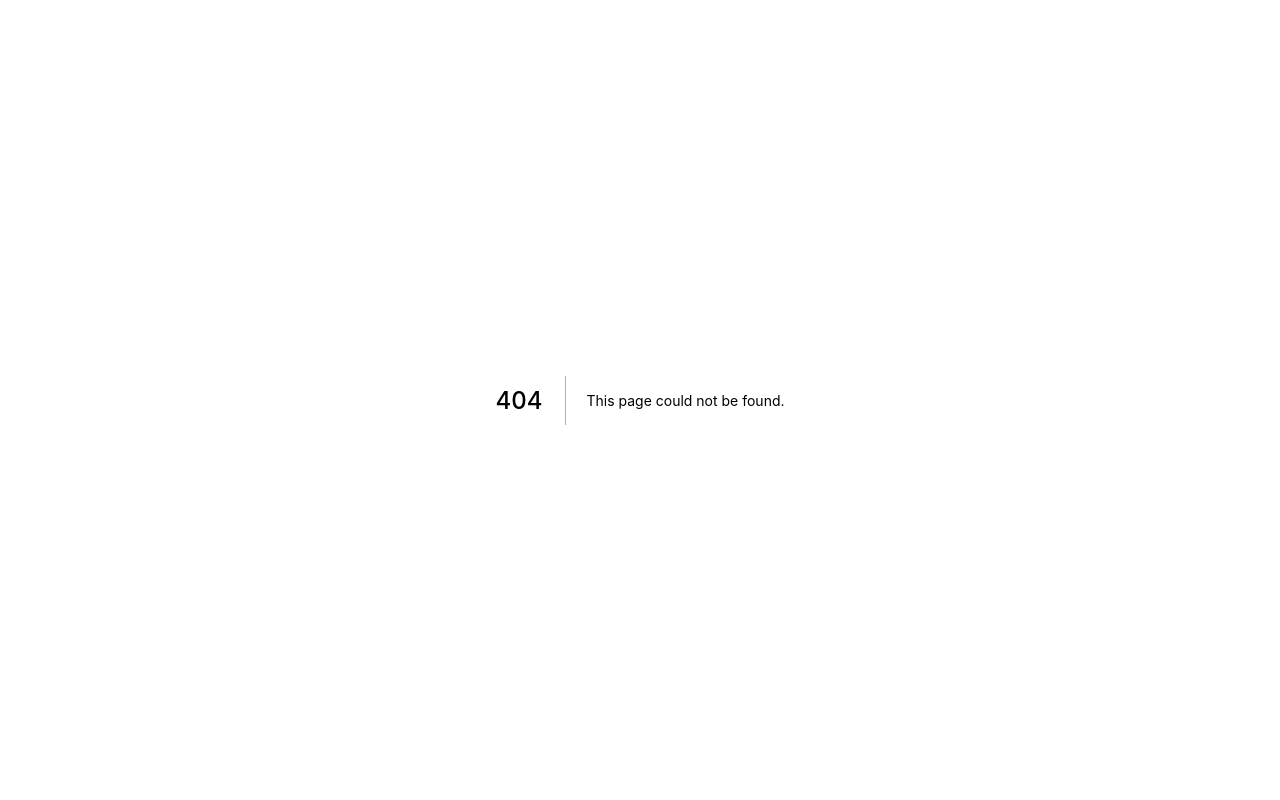
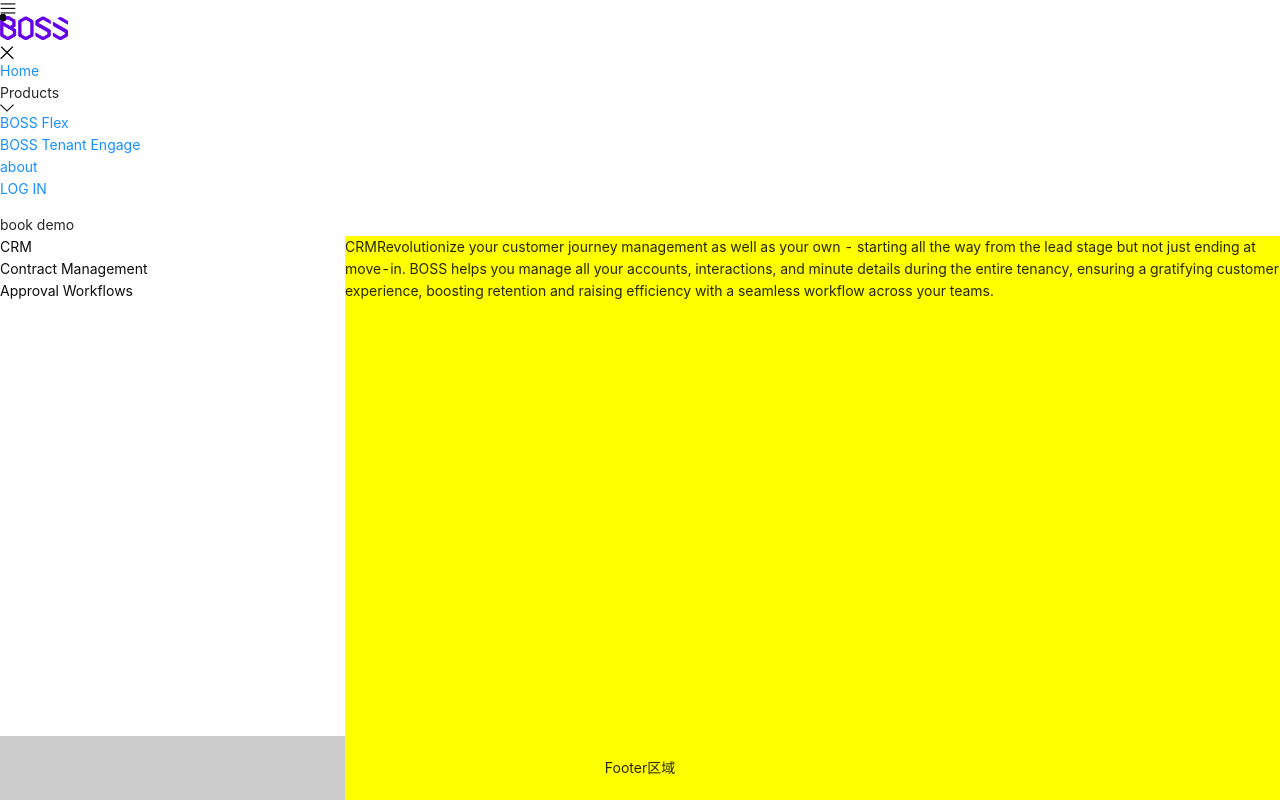
Before and after one commit to RickChenCX/nextjs-website, a Next.js app: page /product/flex in a window 1280 px wide. Before the commit this address had no page. Shown: the top 800 px of the page. Built offline with nearby package versions, Linux system fonts and the light colour scheme.

Commit message:
feat: anchor

```diff
--- /dev/null
+++ b/src/components/SectionAnchor/SectionContainer.ts
@@ -0,0 +1,39 @@
+const LocalJson = {
+  FLEX: [
+    {
+      title: "CRM",
+      description:
+        "Revolutionize your customer journey management as well as your own - starting all the way from the lead stage but not just ending at move-in. BOSS helps you manage all your accounts, interactions, and minute details during the entire tenancy, ensuring a gratifying customer experience, boosting retention and raising efficiency with a seamless workflow across your teams.",
+      list: [
+        "Customer management",
+        "Lead & opportunity management",
+        "Agency management",
+      ],
+    },
+    {
+        title: "Contract Management",
+        description:"With BOSS, the contract stage being painful process becomes a thing of the past. Easily tailor contracts to fit you and your tenant's needs. Fixed-term or subcription? No problem. Get reminders and notifications for renewals, signing and terminations. Have billing, space access and permissions automated from the contract. Use our integrated e-signature process to expedite everything, ensuring everything is smooth-sailing.",
+        list: [
+          "Full range of contract types",
+          "Contract lifecycle management",
+          "Automate contract-based billing",
+          "e-Signatures",
+          "Streamline space access control",
+        ],
+      },
+      {
+        title: "Approval Workflows",
+        description:"Configure your own contract approval workflow and make sure your company's rules are fool-proof.  Once your workflow is set up, the approval process will be passed seamlessly from approver to approver.  Say goodbye to human error.  Be prepared to hear endless 'Thank yous'.",
+        list: [
+          "Configurable workflows",
+          "Visual workflows",
+        ],
+      },
+  ],
+  TEA: [
+    { title: "tea0", id: "tea-0" },
+    { title: "tea1", id: "tea-1" },
+    { title: "tea2", id: "tea-2" },
+  ],
+};
+export default LocalJson;
--- /dev/null
+++ b/src/components/SectionAnchor/index.d.ts
@@ -0,0 +1,8 @@
+import { AnchorProps } from "antd/lib/anchor";
+export enum ProductType {
+    flex = "FLEX",
+    tea = "TEA"
+}
+export interface ConfigProps extends AnchorProps {
+    type: ProductType
+}
--- /dev/null
+++ b/src/components/SectionAnchor/index.module.css
@@ -0,0 +1,26 @@
+.activeColor{
+    color: #5528FF
+}
+.activeColor:before {
+    content: "";
+    background-color: #5409ff;
+    width: 0.4rem;
+    height: 0.4rem;
+    border-radius: 50%;
+    position: absolute;
+    top: 0.9rem;
+    left: 0;
+}
+.normolColor{
+    color: #0D0D0D;
+}
+.normolColor:before {
+    content: "";
+    background-color: #0D0D0D;
+    width: 0.4rem;
+    height: 0.4rem;
+    border-radius: 50%;
+    position: absolute;
+    top: 0.9rem;
+    left: 0;
+}
--- /dev/null
+++ b/src/components/SectionAnchor/index.tsx
@@ -0,0 +1,63 @@
+import { Anchor, Button, Affix } from "antd";
+import { AnchorProps } from "antd/lib/anchor";
+import { ReactElement, useState } from "react";
+
+import LocalJson from "./SectionContainer";
+import { ConfigProps } from "./index.d";
+import styles from "./index.module.css";
+function SectionAnchor(props: ConfigProps) {
+  const sections = LocalJson[props.type];
+  const [activeItem, setActiveItem] = useState("");
+
+  const onChange = (link: string) => {
+    console.log("Anchor:OnChange", link);
+    setActiveItem(link);
+  };
+  const jumpTo = (link: string) => {
+    console.log(link, "??!!");
+    setActiveItem(link);
+  };
+  if (sections.length === 0) {
+    return null;
+  }
+  return (
+    <>
+      <Anchor
+        style={{ display: "none" }}
+        showInkInFixed
+        affix={true}
+        {...props}
+        getCurrentAnchor={() => activeItem}
+        onChange={onChange}
+      >
+        {sections.map(({ title }, index) => (
+          <Anchor.Link
+            title={title}
+            href={`#${props.type}-${index}`}
+            key={index}
+          />
+        ))}
+      </Anchor>
+      <Affix offsetTop={10}>
+        <ul>
+          {sections.map(({ title }, index) => (
+            <li key={index}>
+              <a
+                href={`#${props.type}-${index}`}
+                className={
+                  activeItem === `#${props.type}-${index}`
+                    ? styles.activeColor
+                    : styles.normolColor
+                }
+              >
+                {title}
+              </a>
+            </li>
+          ))}
+        </ul>
+      </Affix>
+    </>
+  );
+}
+
+export default SectionAnchor;
--- /dev/null
+++ b/src/components/SectionLayout/index.module.css
@@ -0,0 +1,13 @@
+.layoutContainer{
+    display: flex;
+    justify-content:flex-start;
+}
+.layoutSideSection{
+    width: 345px;
+    background: "#eee";
+}
+.layoutContent{
+    display: flex;
+    flex: 1;
+    flex-flow: column;
+}
--- /dev/null
+++ b/src/components/SectionLayout/index.tsx
@@ -0,0 +1,28 @@
+import { Anchor } from "antd";
+import { AnchorProps } from "antd/lib/anchor";
+import React, { ReactElement, ReactNode } from "react";
+import { ProductType } from "components/SectionAnchor/index.d";
+import SectionAnchor from "components/SectionAnchor";
+import styles from './index.module.css';
+
+interface SectionLayoutProps {
+  type: ProductType;
+  mode: String;
+  children: ReactNode;
+}
+function SectionLayout({
+  children,
+  mode,
+  type,
+}: SectionLayoutProps): ReactElement {
+  return (
+    <div className={styles.layoutContainer}>
+      <div className={styles.layoutSideSection}>
+        <SectionAnchor type={type} />
+      </div>
+      <div className={styles.layoutContent}>{children}</div>
+    </div>
+  );
+}
+
+export default SectionLayout;
--- a/src/pages/_app.tsx
+++ b/src/pages/_app.tsx
@@ -3,6 +3,7 @@
 import type { ReactElement, ReactNode } from "react";
 import type { NextPage } from "next";
 import "tailwindcss/tailwind.css";
+import 'antd/dist/antd.css';
 
 type NextPageWithLayout = NextPage & {
   getLayout?: (page: ReactElement) => ReactNode;
--- /dev/null
+++ b/src/pages/product/flex/index.tsx
@@ -0,0 +1,41 @@
+import Head from "next/head";
+import styles from "../styles/Home.module.css";
+import type { ReactElement } from "react";
+import Layout from "components/Layout";
+import SectionAnchor from "components/SectionAnchor";
+import LocalJson from "components/SectionAnchor/SectionContainer";
+import { ProductType } from "components/SectionAnchor/index.d";
+import SectionLayout from "components/SectionLayout";
+export default function Flex() {
+  console.log(LocalJson.FLEX);
+  return (
+    <div>
+      <main>
+        <SectionLayout mode="moblie" type={ProductType.flex}>
+          {LocalJson &&
+            LocalJson[ProductType.flex] &&
+            LocalJson[ProductType.flex].map((item, index) => {
+              return (
+                <div
+                  key={`${index}`}
+                  id={`${ProductType.flex}-${index}`}
+                  style={{
+                    height: "900px",
+                    width: "100%",
+                    background: "yellow",
+                  }}
+                >
+                  {item.title}
+                  {item.description}
+                </div>
+              );
+            })}
+        </SectionLayout>
+      </main>
+    </div>
+  );
+}
+
+Flex.getLayout = function getLayout(Flex: ReactElement) {
+  return <Layout>{Flex}</Layout>;
+};
```
